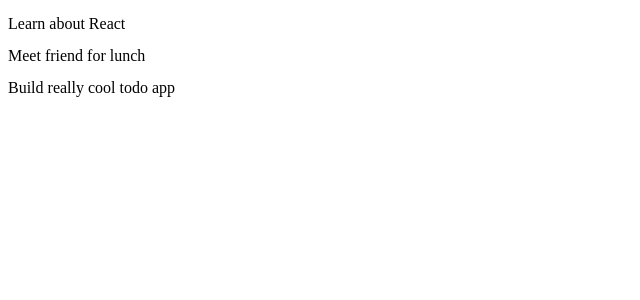
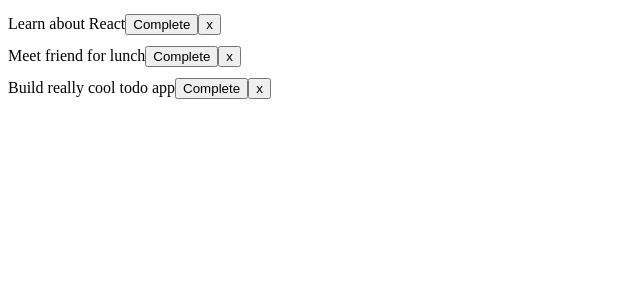
Before and after one commit to imagineLife/todo, a React app: page / in a window 1280 px wide. Shown: the top 300 px of the page, without its empty margins (0-640 px from the left). Built offline with nearby package versions, Linux system fonts and the light colour scheme.

Commit message:
includes functional buttons

```diff
--- a/src/components/SingleToDo/index.js
+++ b/src/components/SingleToDo/index.js
@@ -8,6 +8,8 @@ export default function SingleToDo(props) {
 			className="todo"
 			style={{ textDecoration: todo.isCompleted ? "line-through" : "" }}>
 			{txt}
+			<button onClick={() => completeTodo(index)}>Complete</button>
+			<button onClick={() => removeTodo(index)}>x</button>
 		</div>
 	);
 }
```
